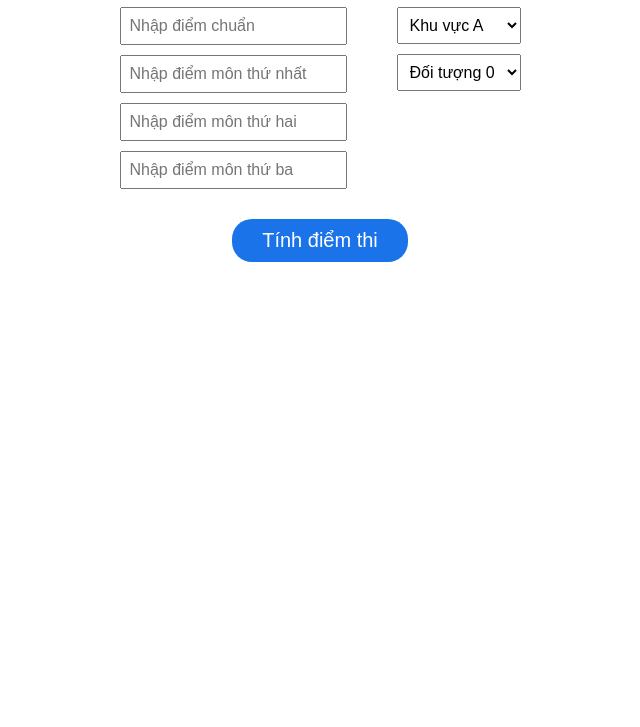
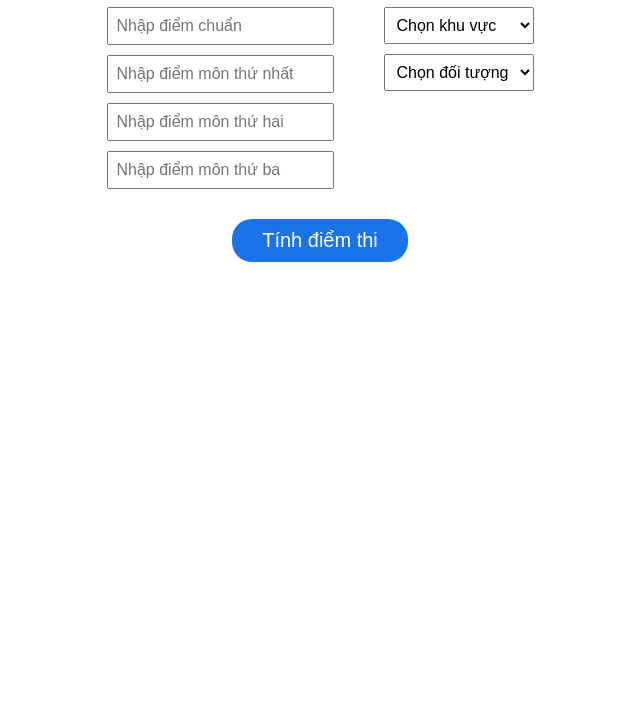
Before and after one commit to leenauht/BT_JS_Buoi_5, a plain HTML site: page Quan-ly-tuyen-sinh/index.html in a window 1280 px wide. Shown: the part 73-800 px from the top of the page, without its empty margins (320-960 px from the left). Drawn offline with Linux system fonts and the light colour scheme.

Commit message:
update section candidate information

```diff
--- a/Quan-ly-tuyen-sinh/index.html
+++ b/Quan-ly-tuyen-sinh/index.html
@@ -21,14 +21,14 @@
       </div>
 
       <div class="candidateInformation">
-        <select id="area">
+        <select name="Khu vực" id="area">
+          <option value="X">Chọn khu vực</option>
           <option value="A">Khu vực A</option>
           <option value="B">Khu vực B</option>
           <option value="C">Khu vực C</option>
-          <option value="X">Khu vực X</option>
         </select>
         <select id="object">
-          <option value="0">Đối tượng 0</option>
+          <option value="0">Chọn đối tượng</option>
           <option value="1">Đối tượng 1</option>
           <option value="2">Đối tượng 2</option>
           <option value="3">Đối tượng 3</option>
```
